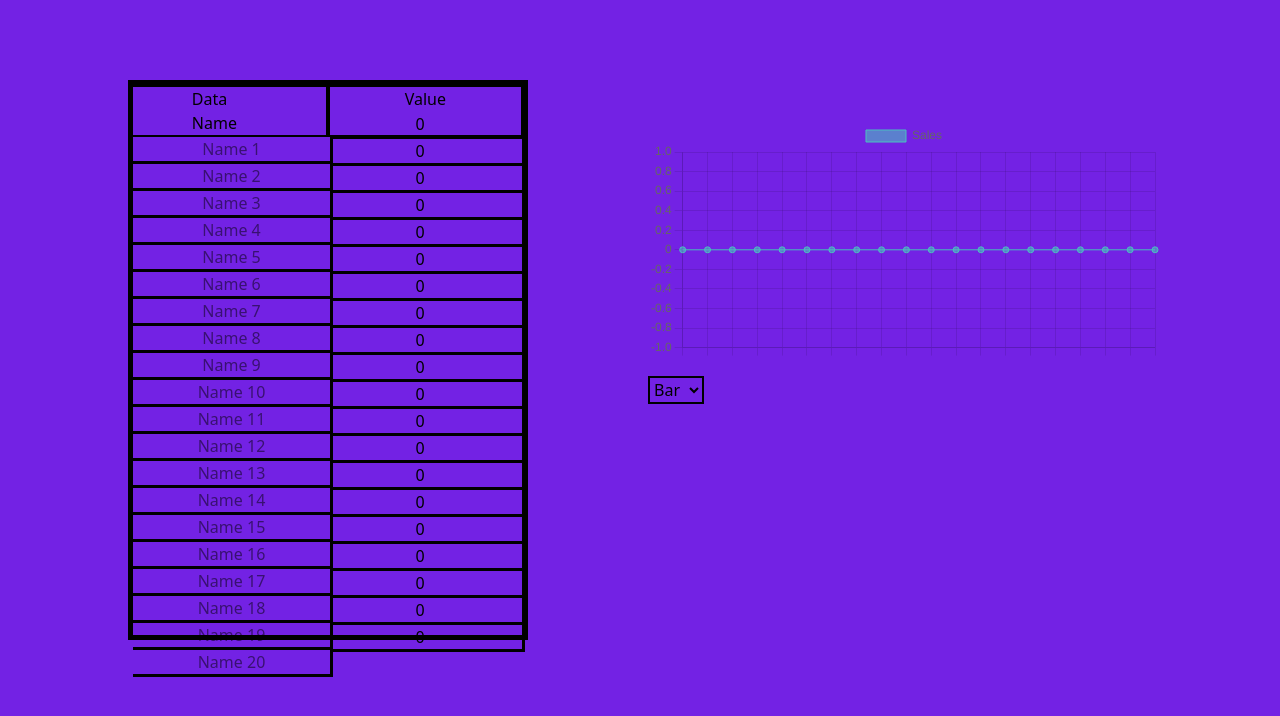
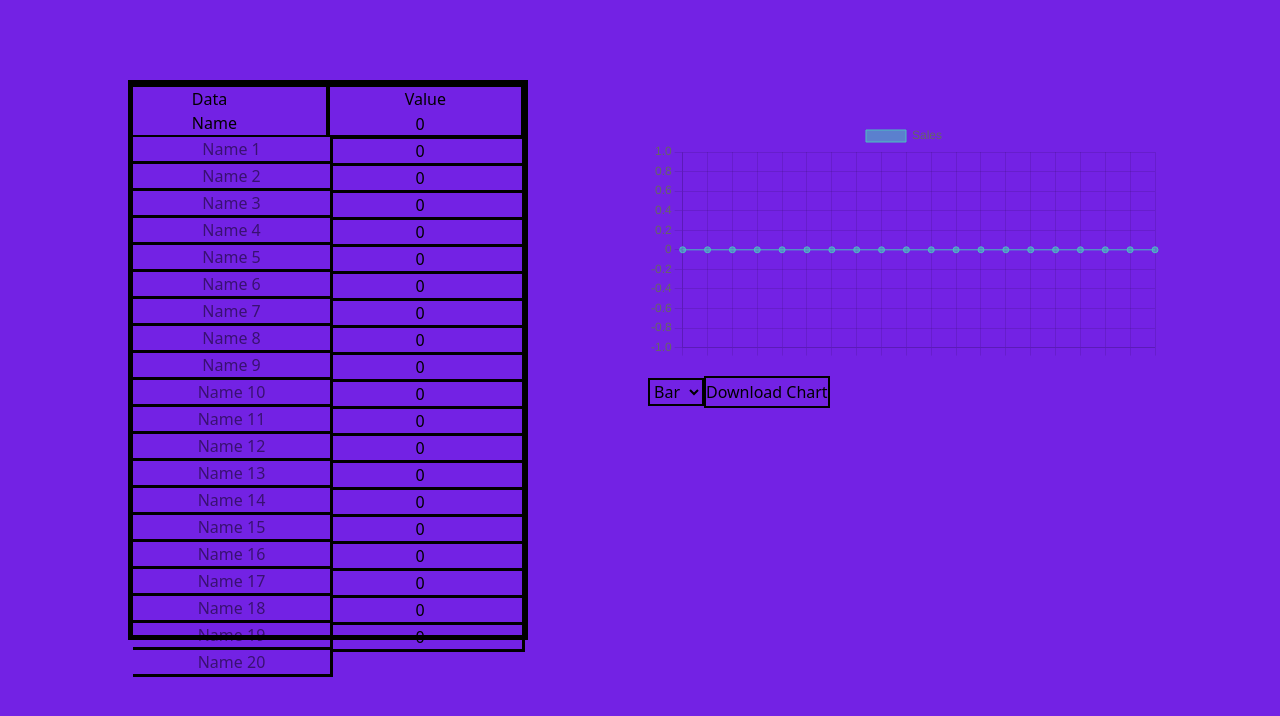
Before and after one commit to PuggyPotato/chartMaker, a React app in the folder client/: page /Home.tsx in a window 1280 px wide. Shown: the top 716 px of the page. Built offline with nearby package versions, Linux system fonts and the light colour scheme; the HTML template or start-up script is replaced by a standard one.

Commit message:
Added a method to download the chart generated

```diff
--- a/client/src/Home.tsx
+++ b/client/src/Home.tsx
@@ -1,4 +1,4 @@
-import { ReactElement, useEffect, useMemo, useState } from "react"
+import { ReactElement, useEffect, useMemo, useState,useRef } from "react"
 import {Chart as ChartJS,ArcElement,Tooltip,Legend,LineElement,PointElement,LinearScale,CategoryScale, ChartData} from "chart.js/auto";
 import {Chart,Line ,Pie,Bar} from "react-chartjs-2";
 import { jsx } from "react/jsx-runtime";
@@ -7,8 +7,8 @@ function Home(){
     const [dataName,setDataName] = useState("Data Name");
     const [dataValueHeader,setDataValueHeader] = useState("Value");
     const [typeOfChart,setTypeOfChart] = useState("line");
-    const [chartShown,setChartShown] = useState<ReactElement | null>(null)
 
+    const chartRef = useRef<any>(null);
 
     const [dataHeader1,setDataHeader1] = useState("");
     const [dataHeader2,setDataHeader2] = useState("");
@@ -60,7 +60,6 @@ function Home(){
 
 
     const exampleData:ChartData<any> = useMemo(() =>({
-
         labels:[dataHeader1,dataHeader2,dataHeader3,dataHeader4,dataHeader5,
             dataHeader6,dataHeader7,dataHeader8,dataHeader9,dataHeader10,
             dataHeader11,dataHeader12,dataHeader13,dataHeader14,dataHeader15
@@ -92,23 +91,16 @@ function Home(){
         ,dataHeader16,dataHeader17,dataHeader18,dataHeader19,dataHeader20,data1,data2,data3,data4,data5,data6,data7,data8,data9,data10,data11,data12,data13,data14,data15,
         data16,data17,data18,data19,data20])
 
-    useEffect(() =>{
-
-
-    if(typeOfChart == "bar"){
-        setChartShown(<Bar data={exampleData}></Bar>)
-    }
-    else if(typeOfChart == "line"){
-        setChartShown(<Line data={exampleData}></Line>)
-    }
-    else if(typeOfChart == "pie"){
-        setChartShown(<Pie data={exampleData}></Pie>)
-    }
-    },[typeOfChart,dataHeader1,dataHeader2,dataHeader3,dataHeader4,dataHeader5,
-        dataHeader6,dataHeader7,dataHeader8,dataHeader9,dataHeader10,
-        ,dataHeader11,dataHeader12,dataHeader13,dataHeader14,dataHeader15
-        ,dataHeader16,dataHeader17,dataHeader18,dataHeader19,dataHeader20,data1,data2,data3,data4,data5,data6,data7,data8,data9,data10,data11,data12,data13,data14,data15,
-        data16,data17,data18,data19,data20])
+    function downloadChart(){
+            if (chartRef.current) {
+              const chartCanvas = chartRef.current.canvas;
+              const image = chartCanvas.toDataURL("image/png");
+              const link = document.createElement("a");
+              link.href = image;
+              link.download = "chart.png";
+              link.click();
+            }
+          };
 
     return(
         <>
@@ -163,8 +155,9 @@ function Home(){
                 </div>
             </div>
             <div className="absolute right-30 size-128 top-30 ">
-                    {chartShown}
-
+                    {typeOfChart === "bar" && <Bar data={exampleData} ref={chartRef} />}
+                    {typeOfChart === "line" && <Line data={exampleData} ref={chartRef} />}
+                    {typeOfChart === "pie" && <Pie data={exampleData} ref={chartRef} />}
                     <select className="border-2" onChange={(e) =>{
                         setTypeOfChart(e.target.value)
                         console.log(e.target.value)}}>
@@ -172,6 +165,7 @@ function Home(){
                         <option value={"line"}>Line</option>
                         <option value={"pie"}>Pie</option>
                     </select>
+                    <button onClick={downloadChart} className="border-2 h-8 cursor-pointer">Download Chart</button>
                 </div>
         </>
     )
```
